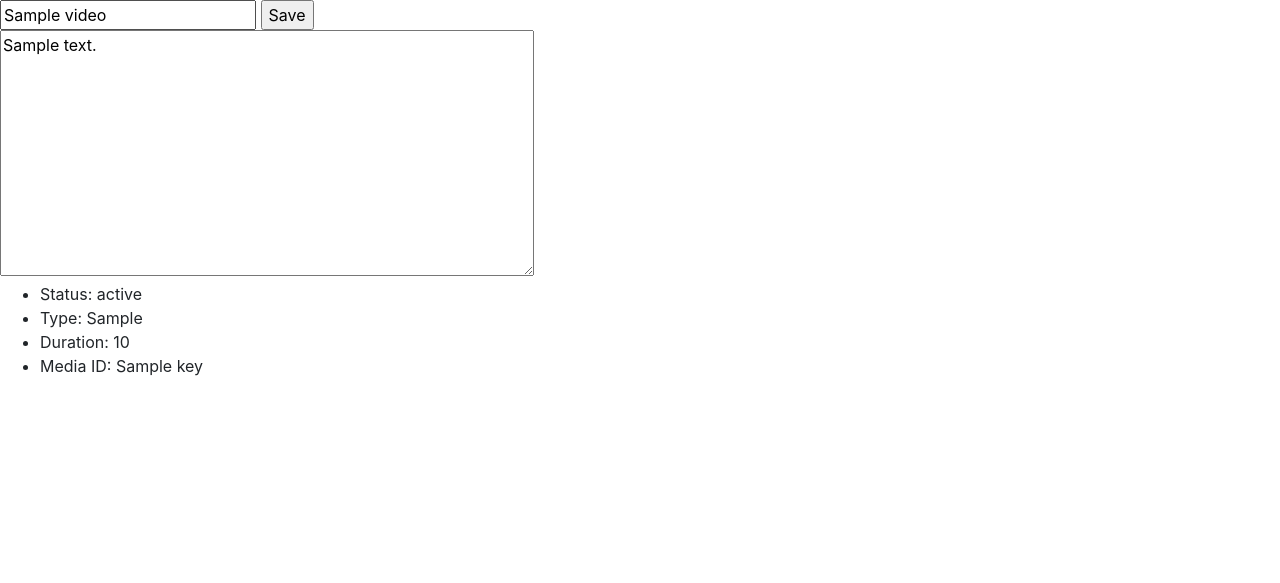
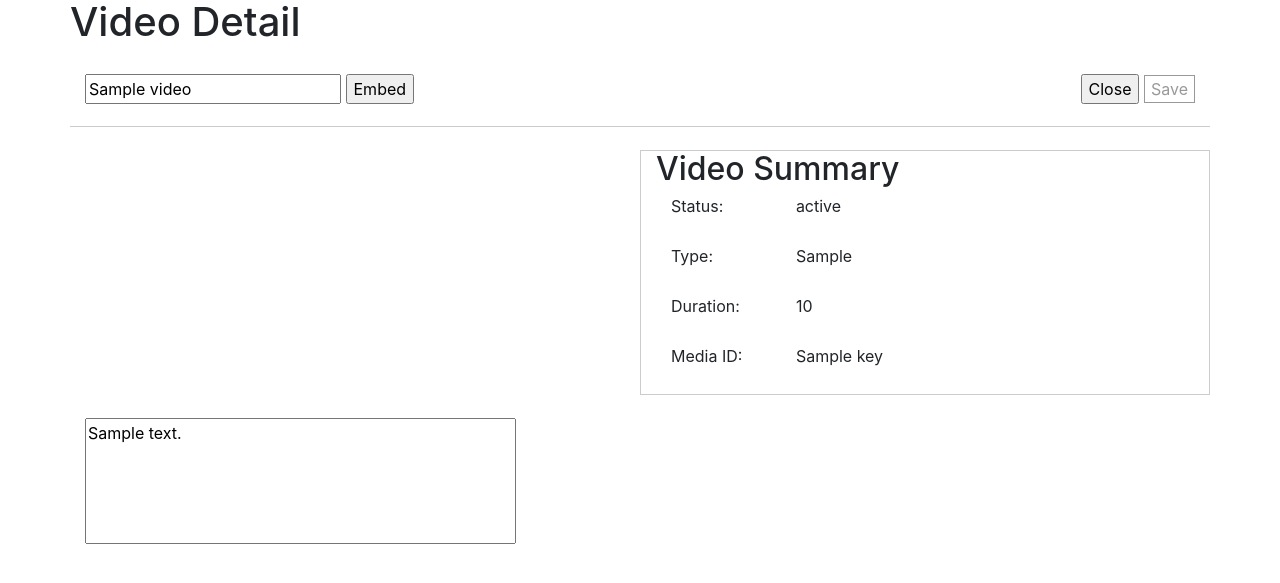
Before and after one commit to mauritt/jw_cms, a Django app: template JW_CMS/templates/videoDetails.html in a window 1280 px wide. Shown: the top 583 px of the page. Run offline with Django 3.2, Linux system fonts and the light colour scheme; the template is opened without the code that fills it: most values are stand-ins (such as "Sample title", 1, 10 or a date in 2020); some libraries are stand-ins or nearby versions.

Commit message:
Added style and layout imporvements

```diff
--- a/JW_CMS/static/css/base.css
+++ b/JW_CMS/static/css/base.css
@@ -19,18 +19,99 @@ header{
 
 
 #uploadArea label{
-    background-color: red;
+    background-color: blue;
     color:white;
     border-style: none;
     padding: 1%;
     cursor: pointer;
+    font-size: 1.4em;
 }
 
 
+#searchForm{
+    float: right;
+    border-style: solid;
+    padding: 0;
+    width: 75%;
+    font-size: 1.5em;
+}
+
+#searchField{
+    border-style: none;
+    outline: none;
+    margin-left: 2%;
 
 
 
+}
 
+#searchSubmit{
+    background-color: blue;
+    border-style: none;
+    vertical-align: -20%;
+    font-size: 1.5em;
+    float: right;
+    cursor: pointer;
+    color: white;
+}
+
+#videoSummary{
+    border-style: solid;
+    border-color: #CCCCCC;
+    border-width: 1px;
+
+}
+
+#videoSummary ul{
+    list-style-type: none;
+
+}
+
+#videoSummary label{
+    margin-right: 1%;
+}
+
+#saveDetails{
+    background-color: #ffffff;
+    color: #999999;
+    border-style: solid;
+    border-color: #999999;
+    border-width: 1pt;
+}
+
+
+#saveDetails.active{
+    background-color: green;
+    color: white;
+    cursor: pointer;
+
+}
+
+
+#saveDetails.active:active{
+    background-color: white;
+    color: green;
+
+}
+
+.row{
+    margin-bottom: 2%;
+}
+
+textarea{
+    resize: none;
+}
+
+#saveButtons{
+    float: right;
+}
+
+#formHeader{
+    padding-bottom: 2%;
+    border-bottom-style: solid;
+    border-color: #CCCCCC;
+    border-width: 1px;
+}
 
 
 /*
@@ -42,43 +123,3 @@ header{
     width: 50%;
     float: left;
 }
-
-
-#videoSummary{
-    border-style: solid;
-    width: 45%;
-    float: right;
-    padding: 2%;
-    font-size: 2em;
-
-}
-
-
-
-
-
-
-#saveDetails{
-    background-color: #ffffff;
-    color: #999999;
-    border-style: solid;
-    border-color: #999999;
-    border-width: 1pt;
-    font-size: 24pt;
-}
-
-
-#saveDetails.active{
-    background-color: green;
-    color: white;
-    cursor: pointer;
-
-}
-
-
-
-#saveDetails.active:active{
-    background-color: white;
-    color: green;
-
-}*/
--- a/JW_CMS/templates/videoDetails.html
+++ b/JW_CMS/templates/videoDetails.html
@@ -1,5 +1,12 @@
 {% extends 'base.html' %}
 {% block body %}
+<div class="container">
+    <div class="row">
+        <div class="col-med-12">
+            <h1>Video Detail</h1>
+        </div>
+    </div>
+
 <form
     id = 'detailsForm'
     name='{{ video.key }}'
@@ -9,6 +16,9 @@
     >
     {% csrf_token %}
 
+
+    <div class="row" id="formHeader">
+    <div class="col-md-12">
         <input
                 id="{{ video.title }}"
                 class= "editable"
@@ -17,37 +27,77 @@
                 value = "{{ video.title }}"
                 onfocusout="activateSave()"
                 >
+        <button>Embed</button>
+        <div id="saveButtons">
+        <button>Close</button>
+        <button type="submit" id="saveDetails">Save</button>
+        </div>
+    </div>
+    </div>
+        <iframe name="submission.frame" hidden></iframe>
 
-    <button
-            type="submit"
-            id="saveDetails"
 
-            >Save</button>
-    <iframe name="submission.frame" hidden></iframe>
-</form>
 
+    <div class="row">
+        <div id="videoEmbed" class="col-md-6 col-md-offset-1">
+            <script src="{{ embed }}"></script>
+        </div>
+
+        <div id="videoSummary" class="col-md-6">
+            <h2>Video Summary</h2>
+            <div class="container">
+                <div class="row">
+                    <label class="col-md-3">Status:</label>
+                    <p>{{ video.status }}</p>
+                </div>
+                <div class="row">
+                    <label class="col-md-3">Type:</label>
+                    <p>{{ video.media_type }}</p>
+                </div>
+                <div class="row">
+                    <label class="col-md-3">Duration:</label>
+                    <p>{{ video.duration }}</p>
+                </div>
+                <div class="row">
+                    <label class="col-md-3">Media ID:</label>
+                    <p>{{ video.key }}</p>
+                </div>
+            </div>
+        </div>
+            <!-- <ul id="summaryHeadings">
+                <li>Status:</li>
+                <li>Type:</li>
+                <li>Duration:</li>
+                <li>Media ID:</li>
+            </ul>
+            <ul id="summaryDetails">
+                <li>{{ video.status }}</li>
+                <li>{{ video.media_type }}</li>
+                <li>{{ video.duration }}</li>
+                <li>{{ video.key }}</li>
+            </ul> -->
+
+
+    </div>
+
+
+<div class="row">
+    <div class = "col-md-5">
         <textarea
             name="description"
             id = '{{ video.description }}'
-            class= editable
+            class= "editable"
             form="detailsForm"
-            rows="10"
-            cols="50"
+            rows="5"
+            cols="40"
             onfocusout="activateSave()"
-            >{{ video.description }}</textarea>
+            >{{ video.description }}
+        </textarea>
+    </div>
 
 
-<div id="videoEmbed">
-    <script src="{{ embed }}"></script>
 </div>
 
-<div id="videoSummary">
-<ul>
-    <li>Status: {{ video.status }}</li>
-    <li>Type: {{ video.media_type }}</li>
-    <li>Duration: {{ video.duration }}</li>
-    <li>Media ID: {{ video.key }}</li>
-</ul>
-
+</form>
 </div>
 {% endblock %}
--- a/JW_CMS/templates/videoList.html
+++ b/JW_CMS/templates/videoList.html
@@ -2,12 +2,12 @@
 {% block body%}
 <header class="container">
 <div class="row">
-    <div id="uploadArea" class="col-md-3">
+    <div id="uploadArea" class="col-md-6">
         <form id="uploadForm" method="POST" action="" enctype="multipart/form-data" target="submission.frame" onsubmit="uploadSuccess();">
         {% csrf_token %}
             <fieldset>
                 <input id="upload" class="uploadInput" type="file" name="file" onchange='getUploadURL(this);'>
-                <label id="uploadLabel" for="upload">Add Video</label>
+                <label id="uploadLabel" for="upload">Add A Video</label>
                 <input class="uploadInput" id="uploadFile" type="submit">
             </fieldset>
             <iframe name="submission.frame" hidden></iframe>
@@ -20,7 +20,6 @@
         <form id="searchForm" name='searchForm' onsubmit='applySearch(); return false;' action='' method=''>
                 <input type='text' name='searchField' id='searchField' value='SEARCH' onFocusIn="searchFocusChange(this);" onFocusOut="searchFocusChange(this);" style='color:grey;'>
                 <input class="material-icons" id="searchSubmit" type="submit" name="searchSubmit"  value="search" >
-                <!--   <label for="searchSubmit" class="material-icons" id="searchLabel">search</label> -->
         </form>
     </div>
 </div>
```
Lines whose indentation alone changed are shown as unchanged.
